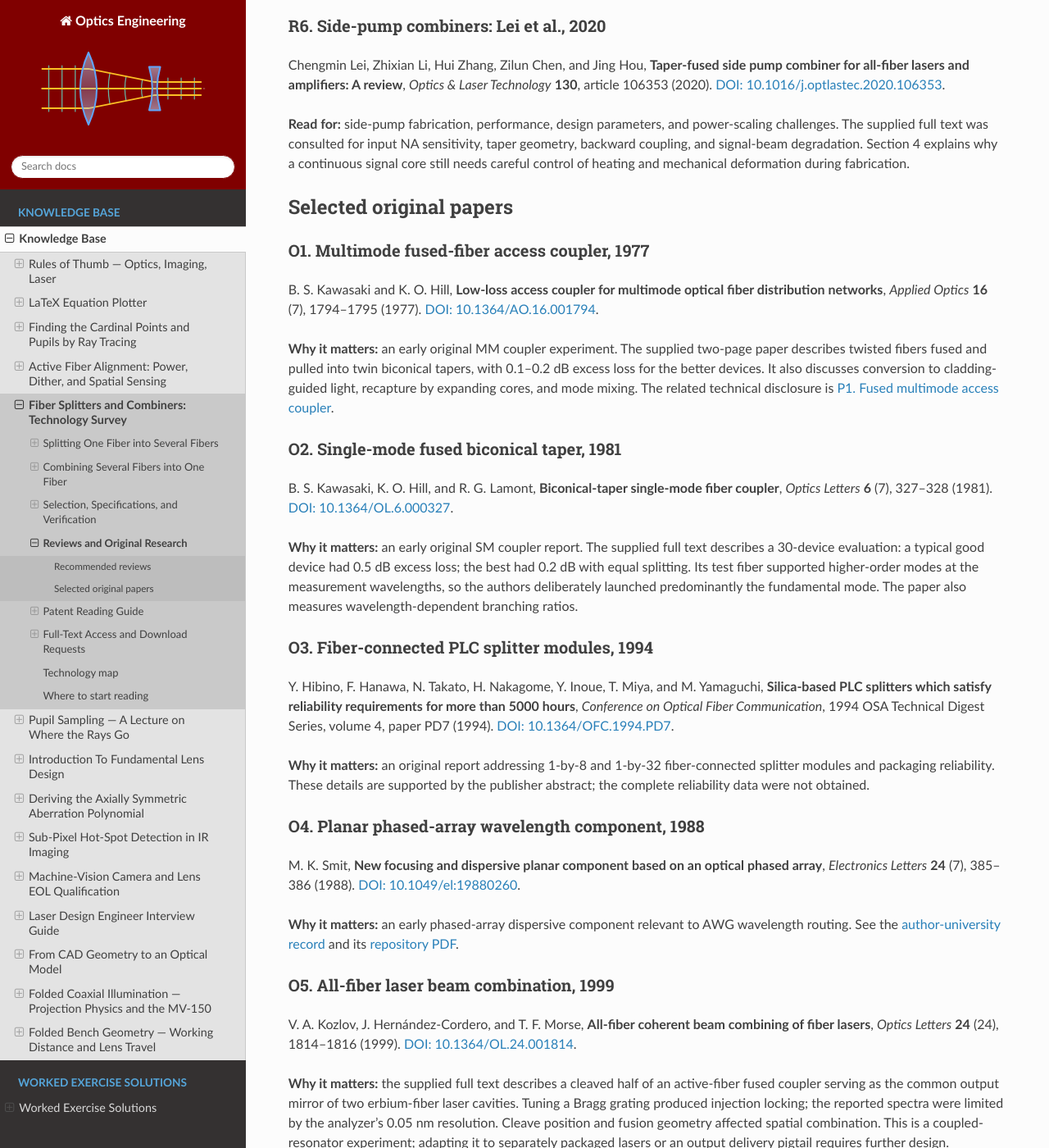
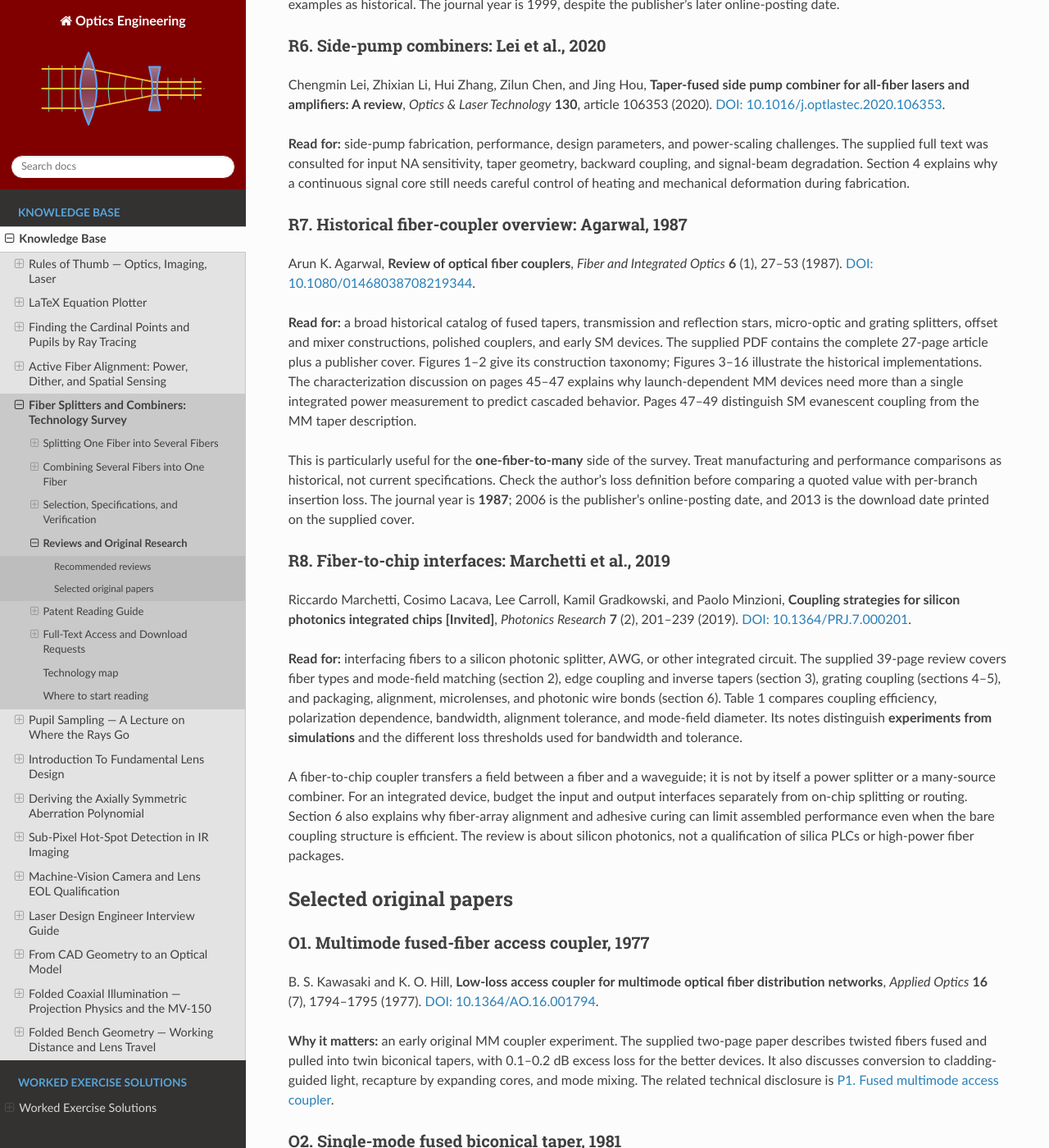
Before and after one commit to dragonleopardpig/optics-engineering, a Sphinx documentation site: the page built from docs/source/knowledge_base/fiber_splitters_combiners/literature.rst, in a window 1280 px wide and 1400 px high, scrolled down 1552 px. Shown: the whole window at 82% size. Built offline with Sphinx 7.4.7 and the Read the Docs theme 3.1.0, drawn with Linux system fonts in a browser that asks for light colours; some of the changed text lies outside the part shown.

Commit message:
Integrate additional fiber and chip coupling reviews

```diff
--- a/docs/source/knowledge_base/fiber_splitters_combiners/literature.rst
+++ b/docs/source/knowledge_base/fiber_splitters_combiners/literature.rst
@@ -19,6 +19,8 @@ Start with Fan for the overall combining problem, Stachowiak for physical
 fiber components, and Birks for mode capacity and lanterns. Smit and van
 Dam cover wavelength routing; Singh covers planar circuits; Lei and
 colleagues focus on side-pump combiners.
+Agarwal provides the historical overview of fiber-coupler constructions;
+Marchetti and colleagues cover the separate fiber-to-chip interface problem.
 
 .. _fiber-review-fan:
 
@@ -119,6 +121,59 @@ power-scaling challenges. The supplied full text was consulted for input
 NA sensitivity, taper geometry, backward coupling, and signal-beam
 degradation. Section 4 explains why a continuous signal core still needs
 careful control of heating and mechanical deformation during fabrication.
+
+.. _fiber-review-agarwal:
+
+R7. Historical fiber-coupler overview: Agarwal, 1987
+~~~~~~~~~~~~~~~~~~~~~~~~~~~~~~~~~~~~~~~~~~~~~~~~~~~~~~~~~~~~
+
+Arun K. Agarwal, **Review of optical fiber couplers**, *Fiber and
+Integrated Optics* **6** (1), 27–53 (1987).
+`DOI: 10.1080/01468038708219344 <https://doi.org/10.1080/01468038708219344>`_.
+
+**Read for:** a broad historical catalog of fused tapers, transmission
+and reflection stars, micro-optic and grating splitters, offset and mixer
+constructions, polished couplers, and early SM devices. The supplied PDF
+contains the complete 27-page article plus a publisher cover. Figures 1–2
+give its construction taxonomy; Figures 3–16 illustrate the historical
+implementations. The characterization discussion on pages 45–47 explains
+why launch-dependent MM devices need more than a single integrated power
+measurement to predict cascaded behavior. Pages 47–49 distinguish SM
+evanescent coupling from the MM taper description.
+
+This is particularly useful for the **one-fiber-to-many** side of the
+survey. Treat manufacturing and performance comparisons as historical,
+not current specifications. Check the author's loss definition before
+comparing a quoted value with per-branch insertion loss. The journal year
+is **1987**; 2006 is the publisher's online-posting date, and 2013 is the
+download date printed on the supplied cover.
+
+.. _fiber-review-marchetti:
+
+R8. Fiber-to-chip interfaces: Marchetti et al., 2019
+~~~~~~~~~~~~~~~~~~~~~~~~~~~~~~~~~~~~~~~~~~~~~~~~~~~~~~~~~~~~
+
+Riccardo Marchetti, Cosimo Lacava, Lee Carroll, Kamil Gradkowski, and
+Paolo Minzioni, **Coupling strategies for silicon photonics integrated
+chips [Invited]**, *Photonics Research* **7** (2), 201–239 (2019).
+`DOI: 10.1364/PRJ.7.000201 <https://doi.org/10.1364/PRJ.7.000201>`_.
+
+**Read for:** interfacing fibers to a silicon photonic splitter, AWG, or
+other integrated circuit. The supplied 39-page review covers fiber types
+and mode-field matching (section 2), edge coupling and inverse tapers
+(section 3), grating coupling (sections 4–5), and packaging, alignment,
+microlenses, and photonic wire bonds (section 6). Table 1 compares coupling
+efficiency, polarization dependence, bandwidth, alignment tolerance, and
+mode-field diameter. Its notes distinguish **experiments from simulations**
+and the different loss thresholds used for bandwidth and tolerance.
+
+A fiber-to-chip coupler transfers a field between a fiber and a waveguide;
+it is not by itself a power splitter or a many-source combiner. For an
+integrated device, budget the input and output interfaces separately from
+on-chip splitting or routing. Section 6 also explains why fiber-array
+alignment and adhesive curing can limit assembled performance even when
+the bare coupling structure is efficient. The review is about silicon
+photonics, not a qualification of silica PLCs or high-power fiber packages.
 
 
 Selected original papers
--- a/docs/source/knowledge_base/fiber_splitters_combiners/references.bib
+++ b/docs/source/knowledge_base/fiber_splitters_combiners/references.bib
@@ -66,6 +66,28 @@
   volume = {130},
   pages = {106353},
   doi = {10.1016/j.optlastec.2020.106353}
+}
+
+@article{Agarwal1987,
+  author = {Agarwal, Arun K.},
+  title = {Review of optical fiber couplers},
+  journal = {Fiber and Integrated Optics},
+  year = {1987},
+  volume = {6},
+  number = {1},
+  pages = {27--53},
+  doi = {10.1080/01468038708219344}
+}
+
+@article{Marchetti2019,
+  author = {Marchetti, Riccardo and Lacava, Cosimo and Carroll, Lee and Gradkowski, Kamil and Minzioni, Paolo},
+  title = {Coupling strategies for silicon photonics integrated chips [Invited]},
+  journal = {Photonics Research},
+  year = {2019},
+  volume = {7},
+  number = {2},
+  pages = {201--239},
+  doi = {10.1364/PRJ.7.000201}
 }
 
 @article{KawasakiHill1977,
```
Also changed, not shown: other parts of docs/source/knowledge_base/fiber_splitters_combiners/literature.rst (+1 -1 lines), docs/source/knowledge_base/fiber_splitters_combiners/access.rst (+16 -5 lines), docs/source/knowledge_base/fiber_splitters_combiners/index.rst (+8 -4 lines), docs/source/knowledge_base/fiber_splitters_combiners/selection.rst (+16 -0 lines), docs/source/knowledge_base/fiber_splitters_combiners/splitting.rst (+10 -0 lines).
